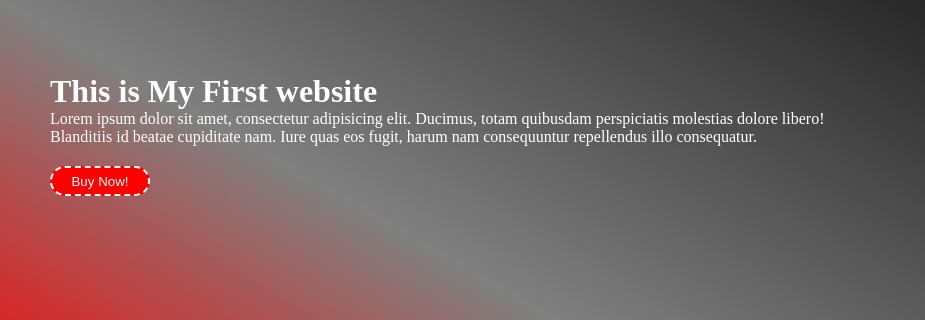
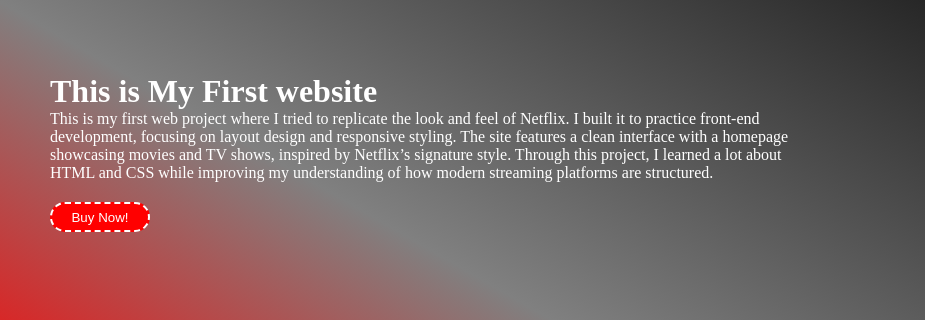
Before and after one commit to Tejasvi-Bajaj/SAITM-Project, a plain HTML site: page index.html in a window 1280 px wide. Shown: the part 258-578 px from the top of the page, 0-925 px from the left. Drawn offline with Linux system fonts and the light colour scheme.

Commit message:
Update index.html

```diff
--- a/index.html
+++ b/index.html
@@ -27,7 +27,7 @@
     <div class="container">
         <div class="headings">
             <h1>This is My First website </h1>
-            <p>Lorem ipsum dolor sit amet, consectetur adipisicing elit. Ducimus, totam quibusdam perspiciatis molestias dolore libero! Blanditiis id beatae cupiditate nam. Iure quas eos fugit, harum nam consequuntur repellendus illo consequatur.</p>
+            <p>This is my first web project where I tried to replicate the look and feel of Netflix. I built it to practice front-end development, focusing on layout design and responsive styling. The site features a clean interface with a homepage showcasing movies and TV shows, inspired by Netflix’s signature style. Through this project, I learned a lot about HTML and CSS while improving my understanding of how modern streaming platforms are structured.</p>
             <div class="btn">
                 <button class="buyNowBtn"><a href="">Buy Now!</a></button>
             </div>
```
